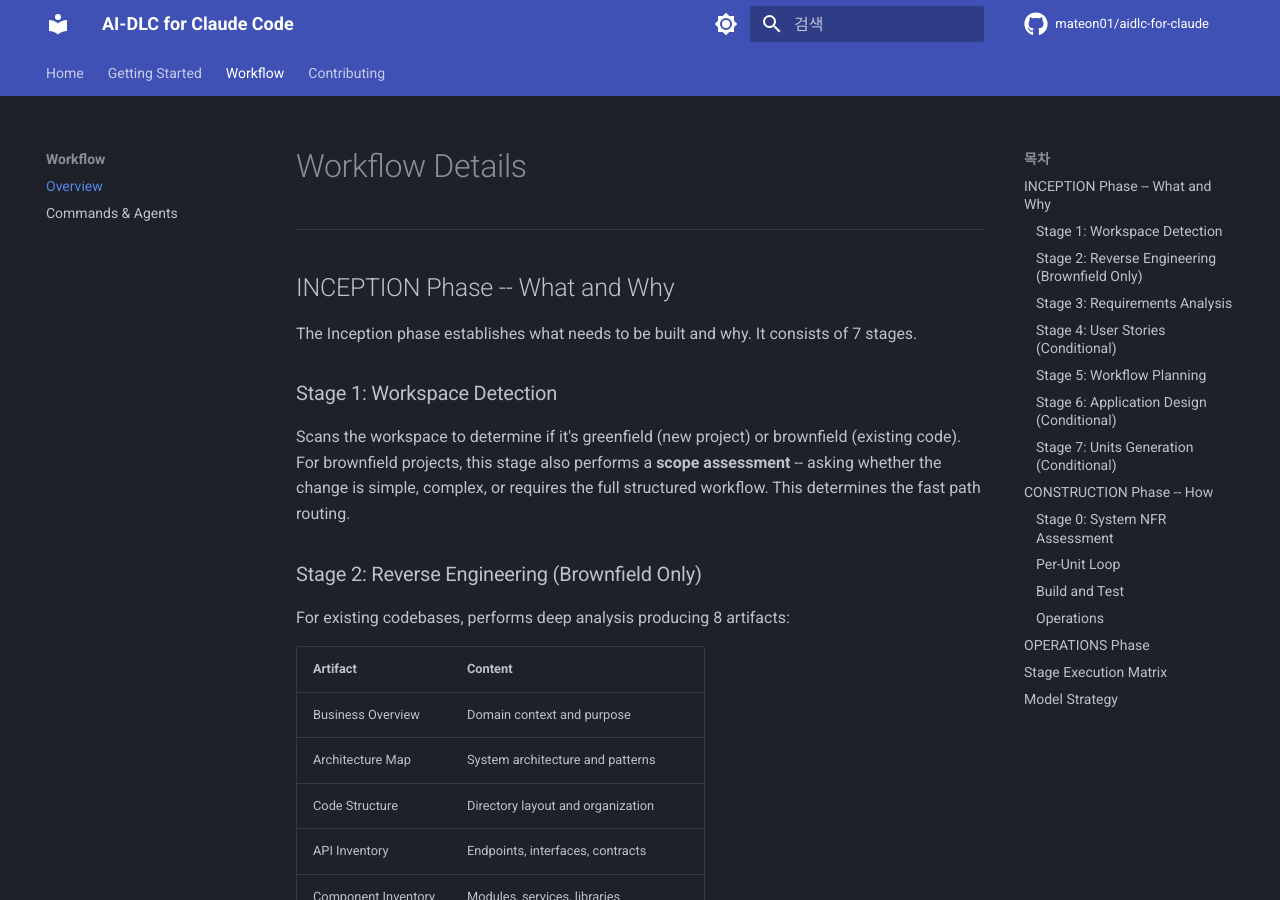
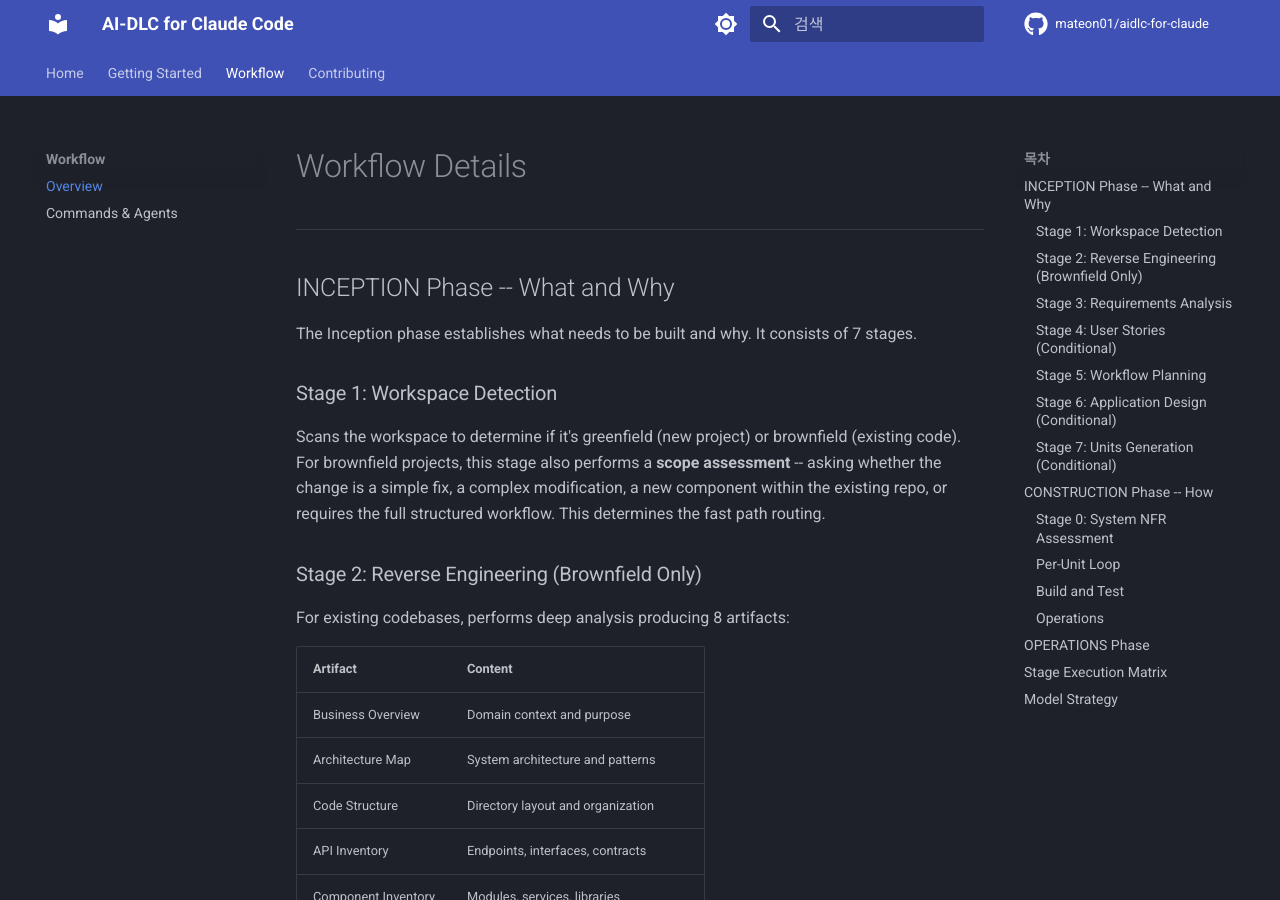
Before and after one commit to mateon01/aidlc-for-claude, an MkDocs documentation site: the page built from docs/workflow.md, in a window 1280 px wide and 900 px high. Built offline with MkDocs 1.6.1 and Material for MkDocs 9.7.7, drawn with Linux system fonts in a browser that asks for light colours; comment, search, counter and statistics services are not loaded.

Commit message:
Bump version to 1.2.0, fix plugin structure counts and docs
- Bump plugin.json and marketplace.json version to 1.2.0
- Fix README Plugin Structure: 15 commands → 16, 14 agents → 16
- Add missing files to Plugin Structure listing
- Fix workflow.md scope assessment to mention 4 options

Co-Authored-By: Claude Opus 4.6 <noreply@anthropic.com>

```diff
--- a/docs/workflow.md
+++ b/docs/workflow.md
@@ -8,7 +8,7 @@ The Inception phase establishes what needs to be built and why. It consists of 7
 
 ### Stage 1: Workspace Detection
 
-Scans the workspace to determine if it's greenfield (new project) or brownfield (existing code). For brownfield projects, this stage also performs a **scope assessment** -- asking whether the change is simple, complex, or requires the full structured workflow. This determines the fast path routing.
+Scans the workspace to determine if it's greenfield (new project) or brownfield (existing code). For brownfield projects, this stage also performs a **scope assessment** -- asking whether the change is a simple fix, a complex modification, a new component within the existing repo, or requires the full structured workflow. This determines the fast path routing.
 
 ### Stage 2: Reverse Engineering (Brownfield Only)
 
```
Also changed, not shown: README.md (+5 -2 lines), 2 other files.
